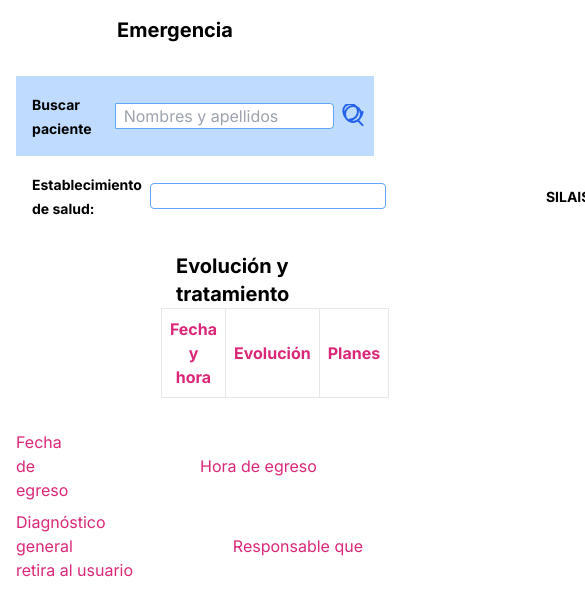
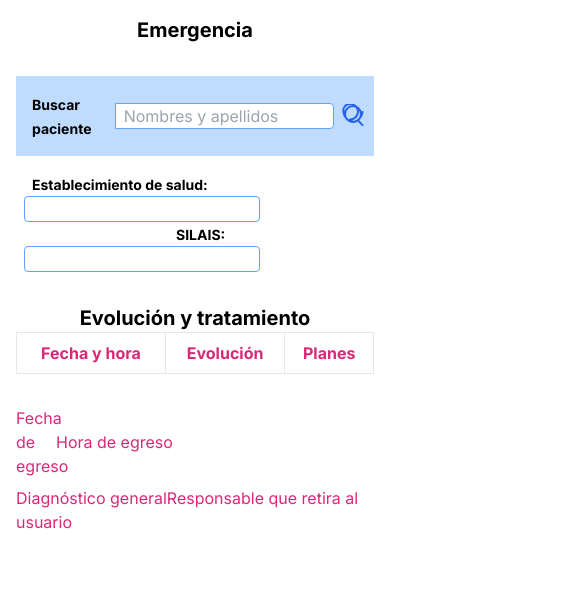
Before and after one commit to CODE-HUNTERS-HACKATHON23/ReactWebpage, a Next.js app: page /login/menu/emergencias in a window 390 px wide. Shown: the top 616 px of the page, 585 px wide, since content can reach past the window. Built offline with nearby package versions, Linux system fonts and the light colour scheme.

Commit message:
responsividad

```diff
--- a/src/app/login/menu/emergencias/page.tsx
+++ b/src/app/login/menu/emergencias/page.tsx
@@ -7,38 +7,37 @@ export default function Emergencia() {
             </head>
             <body>
                 <div className="flex flex-col justify-center">
-                    <h2 className="text-center font-bold text-xl mt-4 mr-10">Emergencia</h2>
+                    <h2 className="text-center font-bold text-xl mt-4 sm:mr-10">Emergencia</h2>
                 </div>
 
-                <div className=" p-4 rounded-lg">
+                <div className="p-4 rounded-lg">
                     <div className="mt-4">
                         <div className="flex items-center bg-blue-200">
                             <div className="p-4 rounded-l">
                                 <span className="text-sm font-bold">Buscar paciente</span>
                             </div>
-                            <input className="pl-2 w-full border border-blue-400 rounded-r" type="text" placeholder="Nombres y apellidos" />
-                            <span className="p-2  text-blue-600 rounded-r-md">
+                            <input className="pl-2 w-full sm:w-1/2 border border-blue-400 rounded-r" type="text" placeholder="Nombres y apellidos" />
+                            <span className="p-2 text-blue-600 rounded-r-md">
                                 <svg xmlns="http://www.w3.org/2000/svg" className="h-6 w-6" fill="none" viewBox="0 0 24 24" stroke="currentColor">
                                     <path fill="none" stroke="currentColor" stroke-width="2" stroke-linecap="round" stroke-linejoin="round" d="M16 16.5714L20.5714 21.1429" />
                                     <path fill="none" stroke="currentColor" stroke-width="2" stroke-linecap="round" stroke-linejoin="round" d="M11 18C15.9706 18 19.8219 13.1078 20.5714 8M11 18C6.02944 18 2.17807 13.1078 1.42857 8 0.674557 2.88571 4.22038 0 8 0c2.12507 0 4.1632 0.801551 5.74174 2.25868 1.46103 1.40127 2.25868 3.32821 2.25868 5.34132 0 4.41828-3.58172 8-8 8zM11 18C6.5629 18 3 14.4371 3 10S6.5629 2 11 2s8 3.5629 8 8-3.5629 8-8 8z" />
                                 </svg>
                             </span>
-
                         </div>
-                        <div className="mt-4 flex items-center">
+                        <div className="mt-4 sm:flex items-center">
                             <div className="ml-4">
                                 <span className="font-bold text-sm">Establecimiento de salud:</span>
                             </div>
-                            <input className="ml-2 border border-blue-400 rounded" type="text" />
+                            <input className="ml-2 sm:w-1/2 border border-blue-400 rounded" type="text" />
                             <div className="ml-20">
                                 <span className="font-bold text-sm ml-20">SILAIS:</span>
                             </div>
-                            <input className="ml-2 border border-blue-400 rounded" />
+                            <input className="ml-2 sm:w-1/2 border border-blue-400 rounded" />
                         </div>
 
-                        <div className="flex flex-col items-center ml-40">
-                            <h3 className="font-bold text-xl mt-8 mr-20">Evolución y tratamiento</h3>
-                            <table className="w-full border border-collapse border-pink-500">
+                        <div className="flex flex-col items-center sm:ml-40">
+                            <h3 className="font-bold text-xl mt-8 sm:mr-20">Evolución y tratamiento</h3>
+                            <table className="w-full overflow-x-auto border border-collapse border-pink-500">
                                 <thead>
                                     <tr>
                                         <th className="border p-2 text-pink-600">Fecha y hora</th>
@@ -54,13 +53,12 @@ export default function Emergencia() {
 
                         <div className="flex items-center mt-8">
                             <span className="text-pink-600 max-w-6">Fecha de egreso</span>
-                            <span className="ml-4 text-pink-600 ml-40">Hora de egreso</span>
+                            <span className="ml-4 text-pink-600 sm:ml-40">Hora de egreso</span>
                         </div>
                         <div className="mt-2">
                             <span className="text-pink-600">Diagnóstico general</span>
-                            <span className="text-pink-600 ml-40 max-w-5">Responsable que retira al usuario</span>
+                            <span className="text-pink-600 sm:ml-40 max-w-5">Responsable que retira al usuario</span>
                         </div>
-
                     </div>
                 </div>
             </body>
--- a/src/app/login/page.tsx
+++ b/src/app/login/page.tsx
@@ -1,9 +1,9 @@
 import './loginStyle.css'
 import Link from 'next/link'
 
+
     export default function Login() {
         return (
-
             <div className="flex flex-col w-full max-w-md px-4 py-8 bg-gray-100 rounded-lg bg-gray-400 sm:px-6 md:px-8 lg:px-10">
                 <div className="self-center mb-6 text-xl font-light text-gray-600 sm:text-2xl dark:text-black">
                     Inicia Sesión
@@ -11,35 +11,34 @@ export default function Login() {
                 <div className="mt-8">
                     <form action="#" autoComplete="off">
                         <div className="flex flex-col mb-2">
-                        <div className="flex relative ">
-                            <span className="rounded-l-md inline-flex  items-center px-3 border-t bg-white border-l border-b  border-gray-300 text-gray-500 shadow-sm text-sm">
+                            <div className="flex relative">
+                                <span className="rounded-l-md inline-flex items-center px-3 border-t bg-white border-l border-b border-gray-300 text-gray-500 shadow-sm text-sm">
                                     <svg width="15" height="15" fill="currentColor" viewBox="0 0 1792 1792" xmlns="http://www.w3.org/2000/svg">
                                         <path d="M1792 710v794q0 66-47 113t-113 47h-1472q-66 0-113-47t-47-113v-794q44 49 101 87 362 246 497 345 57 42 92.5 65.5t94.5 48 110 24.5h2q51 0 110-24.5t94.5-48 92.5-65.5q170-123 498-345 57-39 100-87zm0-294q0 79-49 151t-122 123q-376 261-468 325-10 7-42.5 30.5t-54 38-52 32.5-57.5 27-50 9h-2q-23 0-50-9t-57.5-27-52-32.5-54-38-42.5-30.5q-91-64-262-182.5t-205-142.5q-62-42-117-115.5t-55-136.5q0-78 41.5-130t118.5-52h1472q65 0 112.5 47t47.5 113z">
                                         </path>
                                     </svg>
                                 </span>
-                            <input type="text" id="sign-in-email" className=" rounded-r-lg flex-1 appearance-none border border-gray-300 w-full py-2 px-4 bg-white text-gray-700 placeholder-gray-400 shadow-sm text-base focus:outline-none focus:ring-2 focus:ring-purple-600 focus:border-transparent" placeholder="Your email" required/>
+                                <input type="text" id="sign-in-email" className="rounded-r-lg flex-1 appearance-none border border-gray-300 w-full py-2 px-4 bg-white text-gray-700 placeholder-gray-400 shadow-sm text-base focus:outline-none focus:ring-2 focus:ring-purple-600 focus:border-transparent" placeholder="Your email" required />
                             </div>
                         </div>
                         <div className="flex flex-col mb-6">
-                        <div className="flex relative ">
-                            <span className="rounded-l-md inline-flex  items-center px-3 border-t bg-white border-l border-b  border-gray-300 text-gray-500 shadow-sm text-sm">
+                            <div className="flex relative">
+                                <span className="rounded-l-md inline-flex items-center px-3 border-t bg-white border-l border-b border-gray-300 text-gray-500 shadow-sm text-sm">
                                     <svg width="15" height="15" fill="currentColor" viewBox="0 0 1792 1792" xmlns="http://www.w3.org/2000/svg">
                                         <path d="M1376 768q40 0 68 28t28 68v576q0 40-28 68t-68 28h-960q-40 0-68-28t-28-68v-576q0-40 28-68t68-28h32v-320q0-185 131.5-316.5t316.5-131.5 316.5 131.5 131.5 316.5q0 26-19 45t-45 19h-64q-26 0-45-19t-19-45q0-106-75-181t-181-75-181 75-75 181v320h736z">
                                         </path>
                                     </svg>
                                 </span>
-                            <input type="password" id="sign-in-email" className=" rounded-r-lg flex-1 appearance-none border border-gray-300 w-full py-2 px-4 bg-white text-gray-700 placeholder-gray-400 shadow-sm text-base focus:outline-none focus:ring-2 focus:ring-purple-600 focus:border-transparent" placeholder="Your password" required/>
+                                <input type="password" id="sign-in-email" className="rounded-r-lg flex-1 appearance-none border border-gray-300 w-full py-2 px-4 bg-white text-gray-700 placeholder-gray-400 shadow-sm text-base focus:outline-none focus:ring-2 focus:ring-purple-600 focus:border-transparent" placeholder="Your password" required />
                             </div>
                         </div>
-                    <div className="flex w-full">
-                        <button type="submit" className="py-2 px-20  rounded-lg overflow-hidden bg-gradient-to-r from-rose-500 to-blue-500 p-4 ml-12">
+                        <div className="flex w-full justify-center sm:justify-start">
+                            <button type="submit" className="py-2 px-4 sm:px-20 rounded-lg overflow-hidden bg-gradient-to-r from-rose-500 to-blue-500 p-4 ml-0 sm:ml-12">
                                 Iniciar sesión
                             </button>
                         </div>
                     </form>
                 </div>
             </div>
-
         )
     }
```
Lines whose indentation alone changed are shown as unchanged.
